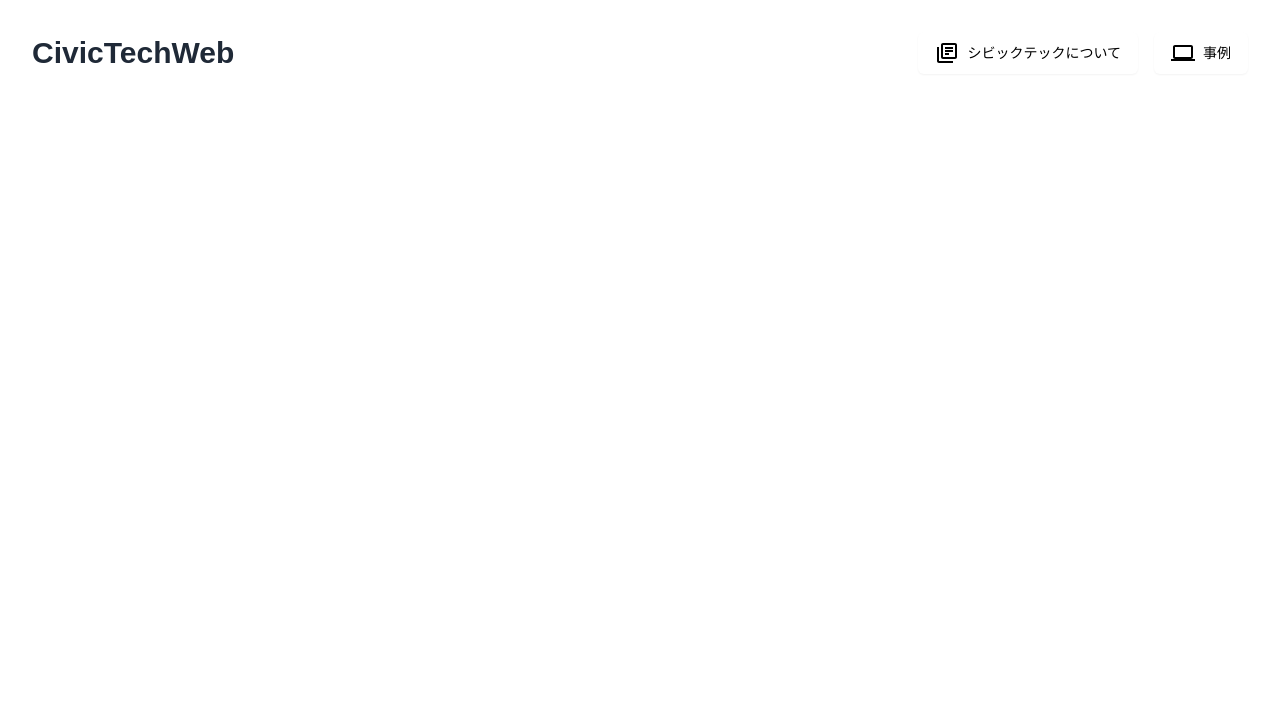
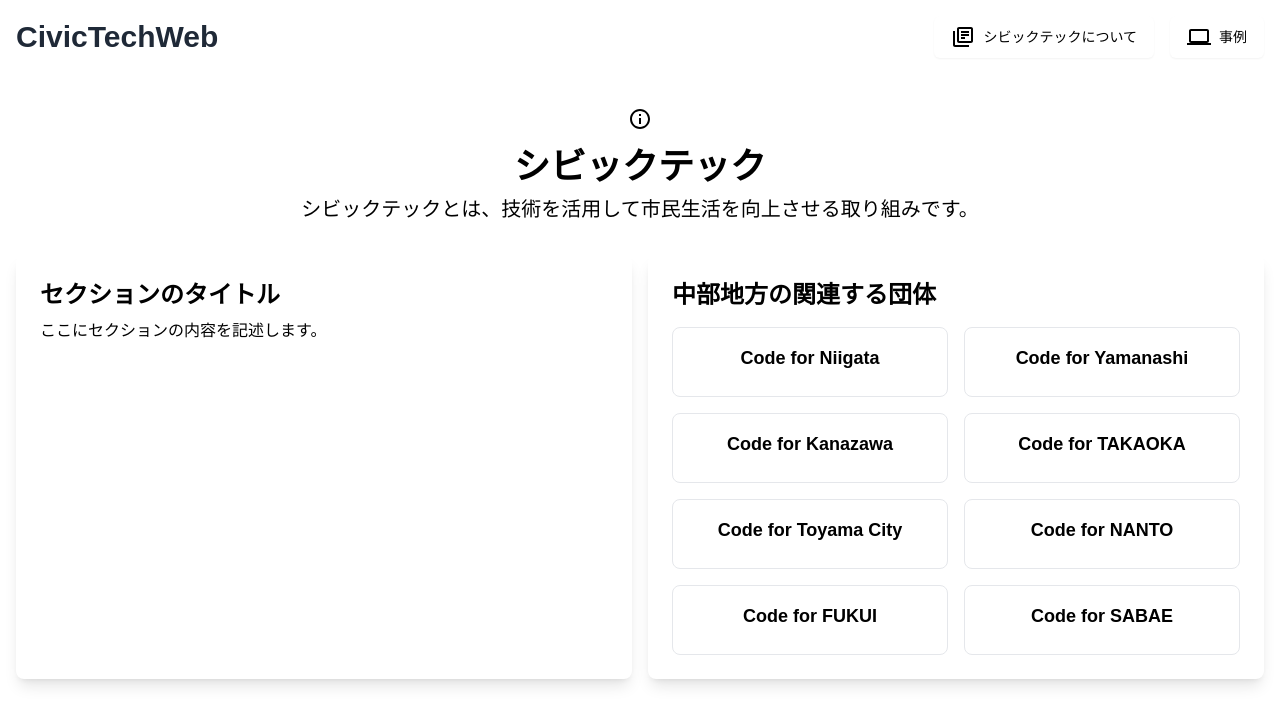
Before and after one commit to Yamamoto1012/Civictech_Web_2023, a Next.js app: page /about in a window 1280 px wide. Shown: the top 724 px of the page. Built offline with nearby package versions, Linux system fonts and the light colour scheme; a web font is replaced by a local one.

Commit message:
コンポーネント思考ガン無視

```diff
--- a/app/about/page.jsx
+++ b/app/about/page.jsx
@@ -1,11 +1,97 @@
-import { Header } from "@/ui/Header"
+import { Header } from "@/ui/Header";
+import InfoOutlinedIcon from "@mui/icons-material/InfoOutlined"; // 例としてInfoアイコンをインポート
+import Link from "next/link";
 
-function about() {
+export default function AboutPage() {
   return (
-    <div className="p-4">
+    <>
       <Header />
-    </div>
-  )
+      <div className="container mx-auto px-4 py-8">
+        <div className="text-center mb-8">
+          <InfoOutlinedIcon className="mx-auto text-6xl" />
+          <h1 className="text-4xl font-bold mt-4">シビックテック</h1>
+          <p className="mt-2 text-xl">
+            シビックテックとは、技術を活用して市民生活を向上させる取り組みです。
+          </p>
+        </div>
+
+        <div className="grid md:grid-cols-2 gap-4">
+          {/* セクション1 */}
+          <div className="bg-white shadow-lg rounded-lg p-6">
+            <h2 className="text-2xl font-bold mb-2">セクションのタイトル</h2>
+            <p>ここにセクションの内容を記述します。</p>
+          </div>
+
+          {/* セクション2 */}
+          <div className="bg-white shadow-lg rounded-lg p-6">
+            <h2 className="text-2xl font-bold mb-4">中部地方の関連する団体</h2>
+            <div className="grid md:grid-cols-2 gap-4">
+              {/* 団体のカード */}
+              <div className="flex flex-col items-center p-4 border border-gray-200 rounded-lg duration-300 ease-in-out transform hover:scale-105 hover:text-blue-500">
+                <Link href="https://www.codeforniigata.org/">
+                  <h3 className="text-lg font-semibold mb-2 ">
+                    Code for Niigata
+                  </h3>
+                </Link>
+              </div>
+
+              <div className="flex flex-col items-center p-4 border border-gray-200 rounded-lg duration-300 ease-in-out transform hover:scale-105 hover:text-blue-500">
+                <Link href="https://code4yamanashi.jimdosite.com/">
+                  <h3 className="text-lg font-semibold mb-2 ">
+                    Code for Yamanashi
+                  </h3>
+                </Link>
+              </div>
+
+              <div className="flex flex-col items-center p-4 border border-gray-200 rounded-lg duration-300 ease-in-out transform hover:scale-105 hover:text-blue-500">
+                <Link href="https://codeforkanazawa.org/">
+                  <h3 className="text-lg font-semibold mb-2 ">
+                    Code for Kanazawa
+                  </h3>
+                </Link>
+              </div>
+
+              <div className="flex flex-col items-center p-4 border border-gray-200 rounded-lg duration-300 ease-in-out transform hover:scale-105 hover:text-blue-500">
+                <Link href="http://code4takaoka.org/">
+                  <h3 className="text-lg font-semibold mb-2 ">
+                    Code for TAKAOKA
+                  </h3>
+                </Link>
+              </div>
+
+              <div className="flex flex-col items-center p-4 border border-gray-200 rounded-lg duration-300 ease-in-out transform hover:scale-105 hover:text-blue-500">
+                <Link href="https://code4toyama.studio.site/">
+                  <h3 className="text-lg font-semibold mb-2">
+                    Code for Toyama City
+                  </h3>
+                </Link>
+              </div>
+
+              <div className="flex flex-col items-center p-4 border border-gray-200 rounded-lg duration-300 ease-in-out transform hover:scale-105 hover:text-blue-500">
+                <Link href="https://www.codefornanto.org/">
+                  <h3 className="text-lg font-semibold mb-2">Code for NANTO</h3>
+                </Link>
+              </div>
+
+              <div className="flex flex-col items-center p-4 border border-gray-200 rounded-lg duration-300 ease-in-out transform hover:scale-105 hover:text-blue-500">
+                <Link href="https://github.com/code4fukui?language=html">
+                  <h3 className="text-lg font-semibold mb-2 ">
+                    Code for FUKUI
+                  </h3>
+                </Link>
+              </div>
+
+              <div className="flex flex-col items-center p-4 border border-gray-200 rounded-lg duration-300 ease-in-out transform hover:scale-105 hover:text-blue-500">
+                <Link href="https://c4.sabae.cc/">
+                  <h3 className="text-lg font-semibold mb-2">Code for SABAE</h3>
+                </Link>
+              </div>
+            </div>
+          </div>
+
+          {/* 追加セクションはここに */}
+        </div>
+      </div>
+    </>
+  );
 }
-
-export default about
```
